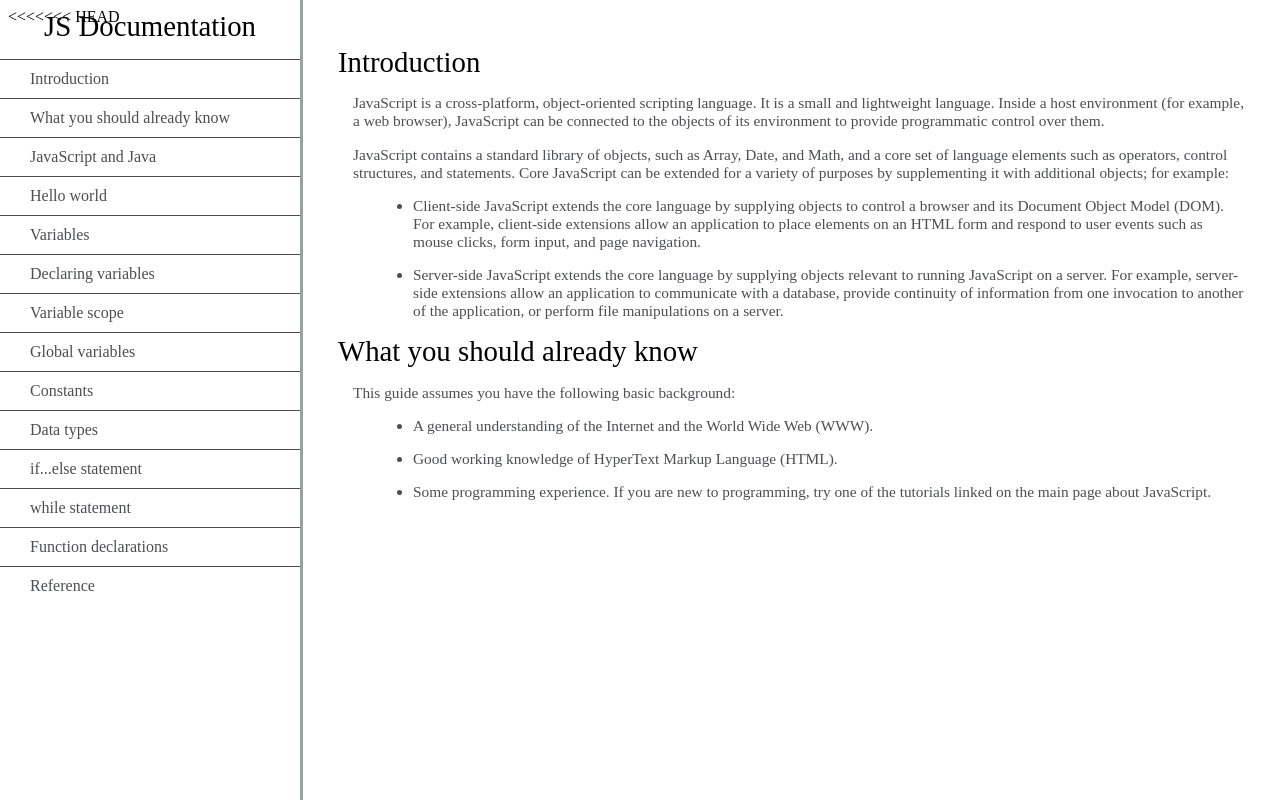
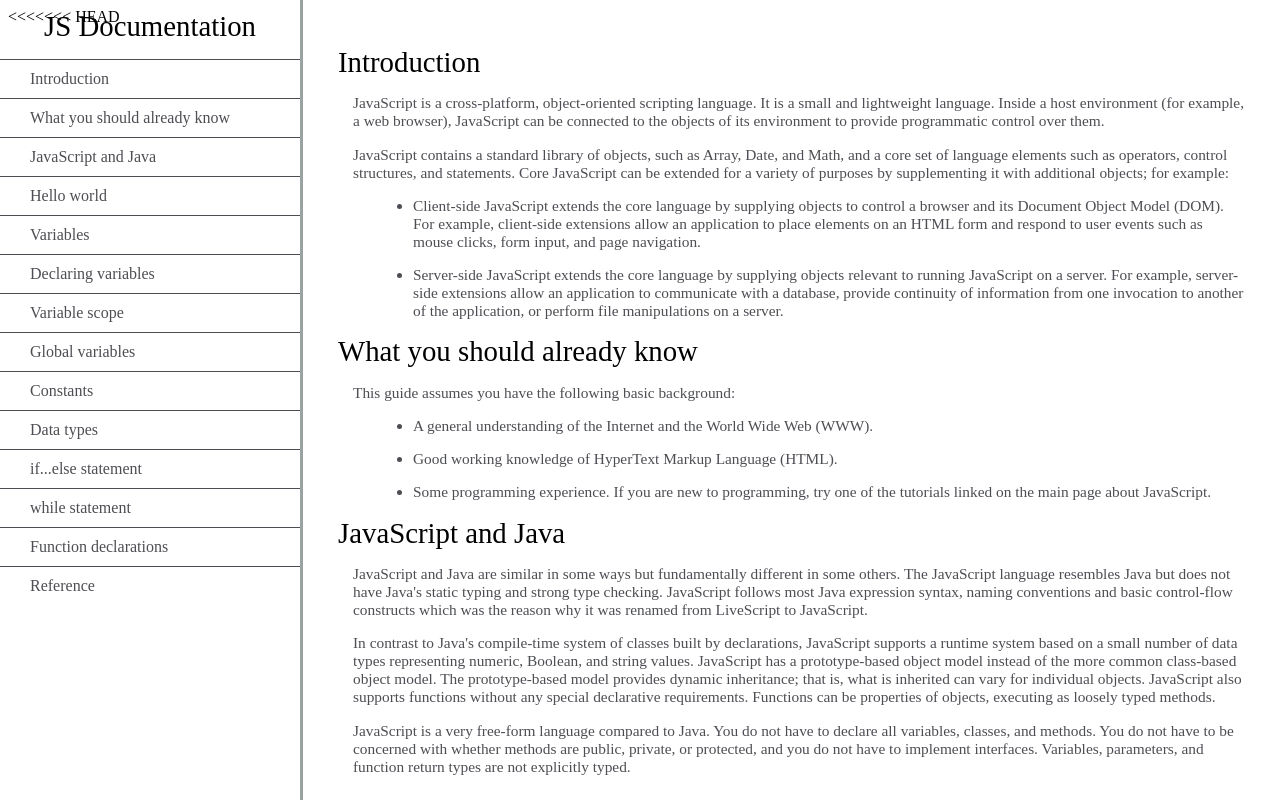
Before and after one commit to Yahdiha72/eyobeva, a plain HTML site: page index.html in a window 1280 px wide. Drawn offline with Linux system fonts and the light colour scheme.

Commit message:
Update index.html

```diff
--- a/index.html
+++ b/index.html
@@ -97,5 +97,37 @@
           </ul>
         </article>
       </section>
+        <section class="main-section" id="JavaScript_and_Java">
+        <header>JavaScript and Java</header>
+        <article>
+          <p>
+            JavaScript and Java are similar in some ways but fundamentally
+            different in some others. The JavaScript language resembles Java but
+            does not have Java's static typing and strong type checking.
+            JavaScript follows most Java expression syntax, naming conventions
+            and basic control-flow constructs which was the reason why it was
+            renamed from LiveScript to JavaScript.
+          </p>
+
+          <p>
+            In contrast to Java's compile-time system of classes built by
+            declarations, JavaScript supports a runtime system based on a small
+            number of data types representing numeric, Boolean, and string
+            values. JavaScript has a prototype-based object model instead of the
+            more common class-based object model. The prototype-based model
+            provides dynamic inheritance; that is, what is inherited can vary
+            for individual objects. JavaScript also supports functions without
+            any special declarative requirements. Functions can be properties of
+            objects, executing as loosely typed methods.
+          </p>
+          <p>
+            JavaScript is a very free-form language compared to Java. You do not
+            have to declare all variables, classes, and methods. You do not have
+            to be concerned with whether methods are public, private, or
+            protected, and you do not have to implement interfaces. Variables,
+            parameters, and function return types are not explicitly typed.
+          </p>
+        </article>
+      </section>
 </body>
 </html>
```
